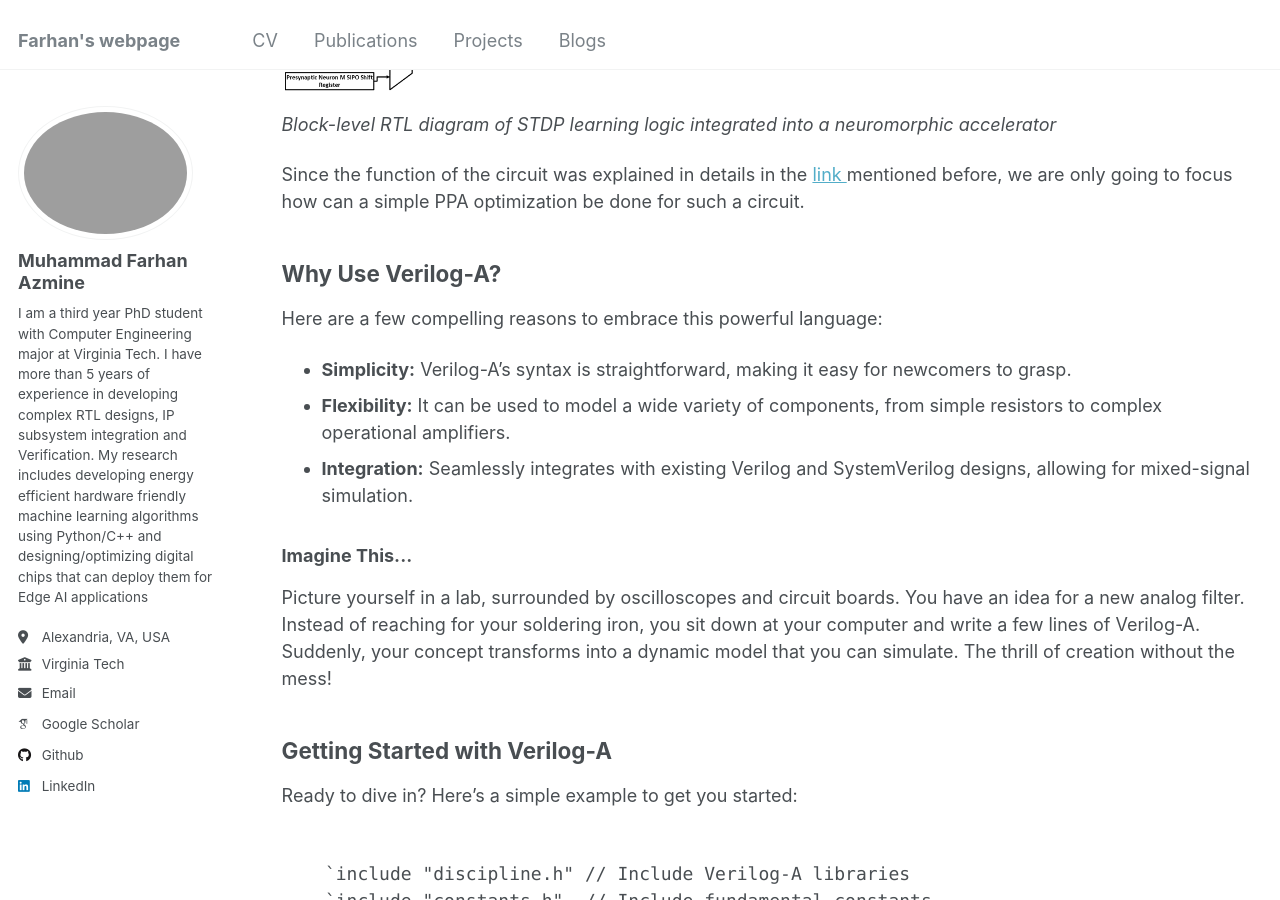
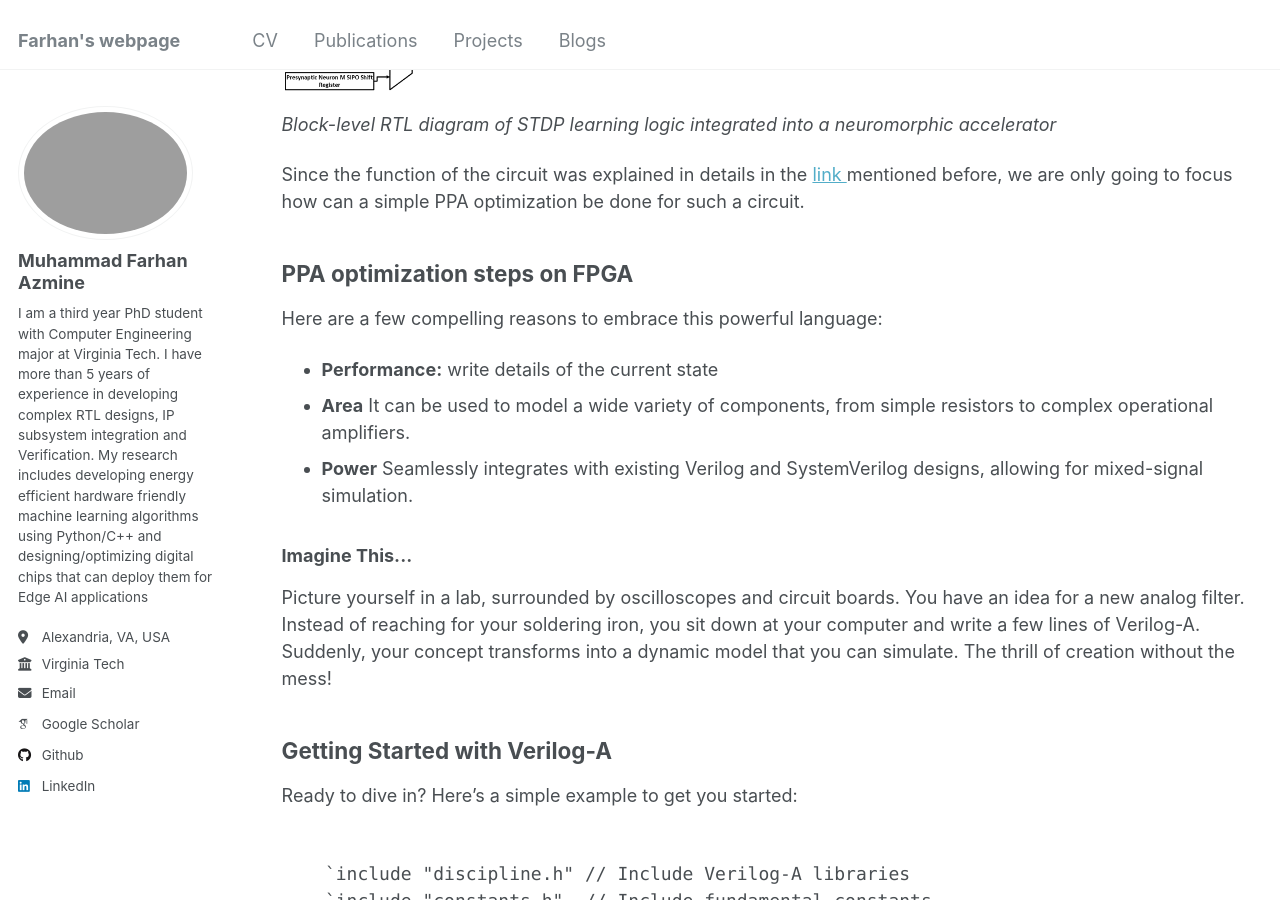
Before and after one commit to muhammadfarhan720/web-profile, a Jekyll site: the page built from blogs/veriloga/veriloga_day01_veriloga.html, in a window 1280 px wide and 900 px high, scrolled down 1613 px. Built offline with Jekyll 4.4.1, drawn with Linux system fonts in a browser that asks for light colours; some web fonts are replaced.

Commit message:
Update veriloga_day01_veriloga.html

```diff
--- a/blogs/veriloga/veriloga_day01_veriloga.html
+++ b/blogs/veriloga/veriloga_day01_veriloga.html
@@ -92,12 +92,12 @@ title: "Example : PPA optimization on FPGA  "
 
 <p> Since the function of the circuit was explained in details in the <a href="https://aaryanvdhawan.github.io/posts/2025/07/optimizing-an-stdp-learning-engine-for-fpgas/" target="_blank"> link </a> mentioned before, we are only going to focus how can a simple PPA optimization be done for such a circuit. </p>
 
-    <h2>Why Use Verilog-A?</h2>
+    <h2>PPA optimization steps on FPGA</h2>
     <p>Here are a few compelling reasons to embrace this powerful language:</p>
     <ul>
-        <li><strong>Simplicity:</strong> Verilog-A’s syntax is straightforward, making it easy for newcomers to grasp.</li>
-        <li><strong>Flexibility:</strong> It can be used to model a wide variety of components, from simple resistors to complex operational amplifiers.</li>
-        <li><strong>Integration:</strong> Seamlessly integrates with existing Verilog and SystemVerilog designs, allowing for mixed-signal simulation.</li>
+        <li><strong>Performance:</strong> write details of the current state</li>
+        <li><strong>Area</strong> It can be used to model a wide variety of components, from simple resistors to complex operational amplifiers.</li>
+        <li><strong>Power</strong> Seamlessly integrates with existing Verilog and SystemVerilog designs, allowing for mixed-signal simulation.</li>
     </ul>
 
     <h3>Imagine This...</h3>
```
